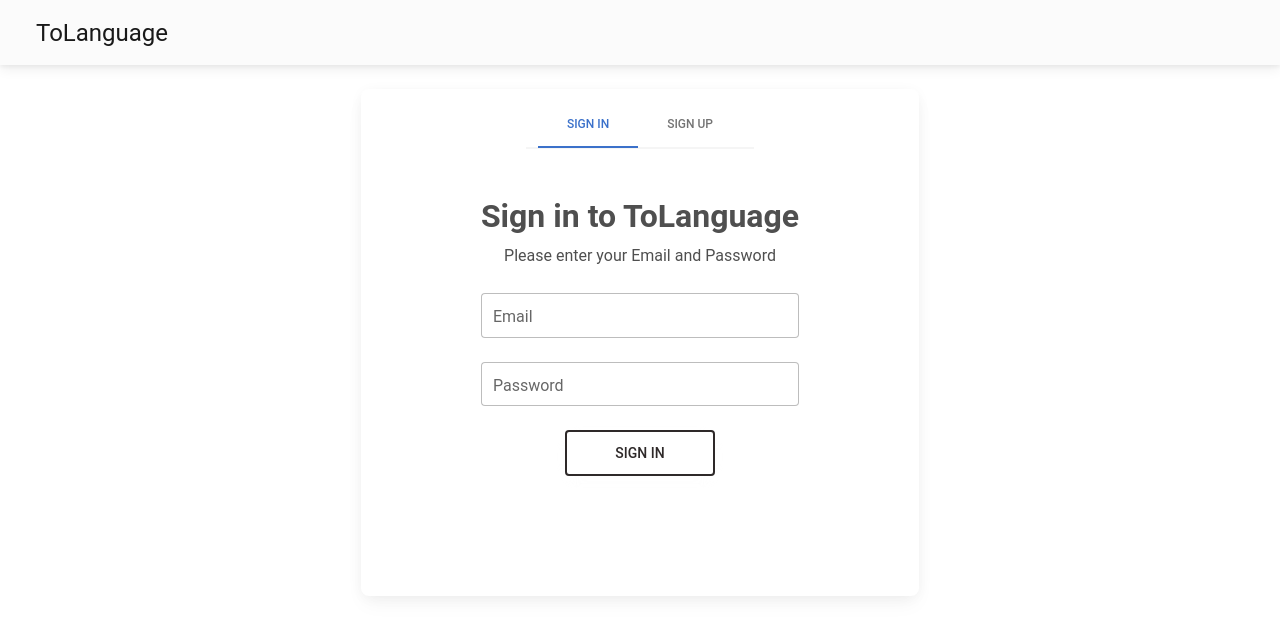
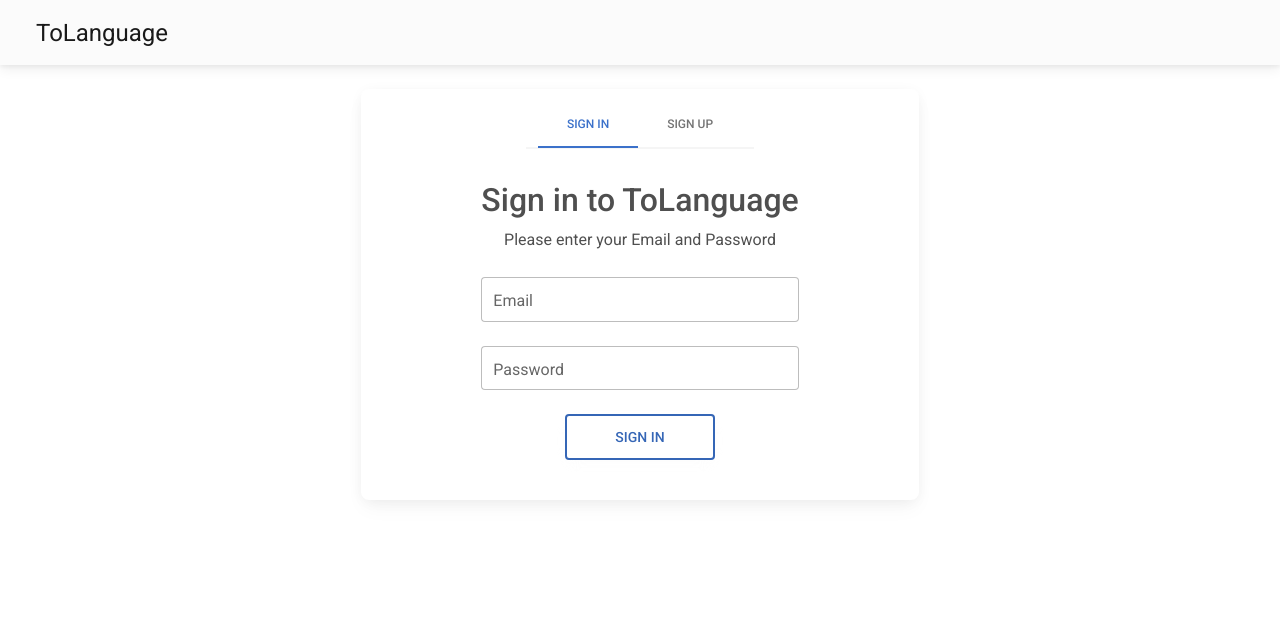
Before and after one commit to tuxoo/to-language-fe, a React (Create React App) app: page / in a window 1280 px wide. Shown: the top 636 px of the page. Built offline with nearby package versions, Linux system fonts and the light colour scheme.

Commit message:
TL: design fixes;

```diff
--- a/package.json
+++ b/package.json
@@ -16,8 +16,10 @@
     "axios": "^0.27.2",
     "connected-react-router": "^6.9.3",
     "mdb-react-ui-kit": "^4.1.0",
+    "moment": "^2.29.4",
     "react": "^18.2.0",
     "react-dom": "^18.2.0",
+    "react-moment": "^1.1.2",
     "react-redux": "^8.0.2",
     "react-router-dom": "^6.3.0",
     "react-scripts": "5.0.1",
--- a/public/index.html
+++ b/public/index.html
@@ -25,7 +25,7 @@
       Learn how to configure a non-root public URL by running `npm run build`.
     -->
     <title>React Redux App</title>
-    <link href="https://use.fontawesome.com/releases/v5.15.1/css/all.css" rel="stylesheet" />
+    <link href="https://fonts.googleapis.com/css?family=Roboto:300,400,500,700&display=swap" rel="stylesheet" />
   </head>
   <body>
     <noscript>You need to enable JavaScript to run this app.</noscript>
--- a/src/component/CourseCard.tsx
+++ b/src/component/CourseCard.tsx
@@ -3,6 +3,7 @@ import {MDBCard, MDBCardBody, MDBCardFooter, MDBCardImage, MDBCardText, MDBCardT
 import {Course} from "../model/course.model";
 import {useAppDispatch, useAppSelector} from "../hook/hooks";
 import {deleteCourse, getCourse} from "../store/slice/course.slice";
+import moment from "moment";
 
 interface CourseProps {
     course: Course
@@ -63,7 +64,9 @@ const CourseCard = ({course}: CourseProps) => {
                 </MDBCardBody>
                 <MDBCardFooter border=''>
                     {/*<MDBBtnGroup size='lg' className=''>*/}
-                    <big>{course.startedAt}</big>
+                    <big>{
+                        moment(course.startedAt).format('D MMMM YYYY')
+                    }</big>
 
                     {/*<MDBBtn*/}
                     {/*    className='px-5'*/}
--- a/src/index.css
+++ /dev/null
@@ -1,18 +0,0 @@
-body {
-    margin: 0;
-    font-family: -apple-system, BlinkMacSystemFont, 'Segoe UI', 'Roboto', 'Oxygen',
-    'Ubuntu', 'Cantarell', 'Fira Sans', 'Droid Sans', 'Helvetica Neue',
-    sans-serif;
-    -webkit-font-smoothing: antialiased;
-    -moz-osx-font-smoothing: grayscale;
-}
-
-code {
-    font-family: source-code-pro, Menlo, Monaco, Consolas, 'Courier New',
-    monospace;
-}
-
-.gradient-app {
-    background: rgb(255,232,161);
-    background: linear-gradient(0deg, rgba(255,232,161,1) 0%, rgba(255,255,255,1) 100%);
-}
--- a/src/page/Courses.tsx
+++ b/src/page/Courses.tsx
@@ -20,10 +20,10 @@ const Courses = () => {
     return (
         <div className="container py-4 px-4 h-100">
             <div className="row d-flex justify-content-center align-items-center h-100">
-                <div className="col-12 col-md-8 col-lg-6 col-xl-6">
+                <div className="col-12 col-md-8 col-lg-12 col-xl-12">
                     <div className="card-body p-4 text-center">
                         <div className="mb-md-5 mt-md-4 pb-5">
-                            <MDBRow className='row-cols-1 row-cols-md-1 g-4'>
+                            <MDBRow className='row-cols-1 row-cols-md-2 g-4'>
                                 {courses.map(course => (<CourseCard course={course} key={course.id}/>))}
                             </MDBRow>
                         </div>
--- a/src/page/Login.tsx
+++ b/src/page/Login.tsx
@@ -76,11 +76,11 @@ const Login = () => {
                     </MDBTabs>
                 </MDBCardHeader>
                 <MDBCardBody>
-                    <div className="mb-md-5 mt-md-4 pb-5">
-                        <h2 className="fw-bold mb-2">
+                    <div className="mb-md-2 mt-md-2 pb-2">
+                        <h2 className="mb-2">
                             {!showRegister ? "Sign in to ToLanguage" : "Sign up to ToLanguage"}
                         </h2>
-                        <p className="text-dark-50 mb-4">
+                        <p className="mb-4">
                             {!showRegister ? "Please enter your Email and Password" : "Please enter user details"}
                         </p>
                         {showRegister && (
@@ -115,7 +115,7 @@ const Login = () => {
                                    handle={handleChange}/>}
                         {!showRegister ? (
                             <MDBBtn
-                                className='lg btn-outline-dark btn-lg px-5'
+                                className='lg btn-outline-primary btn-lg px-5'
                                 color='light'
                                 type='button'
                                 onClick={() => handleLogin()}
@@ -125,7 +125,7 @@ const Login = () => {
                             </MDBBtn>
                         ) : (
                             <MDBBtn
-                                className='lg btn-outline-dark btn-lg px-5'
+                                className='lg btn-outline-primary btn-lg px-5'
                                 color='light'
                                 type='button'
                                 onClick={() => handleRegister()}
@@ -137,102 +137,6 @@ const Login = () => {
                 </MDBCardBody>
             </MDBCard>
         </MDBContainer>
-
-        // <div className="container py-4 h-100">
-        //     <div className="row d-flex justify-content-center align-items-center h-100">
-        //         <div className="col-12 col-md-8 col-lg-6 col-xl-4">
-        //             <div className="card bg-light text-dark">
-        //                 <div className="card-body p-4 text-center">
-        //                     <div className="mb-md-5 mt-md-4 pb-5">
-        //                         <h2 className="fw-bold mb-2">
-        //                             {!showRegister ? "Sign in to ToLanguage" : "Sign up to ToLanguage"}
-        //                         </h2>
-        //                         <p className="text-dark-50 mb-4">
-        //                             {!showRegister ? "Please enter your Email and Password" : "Please enter user details"}
-        //                         </p>
-        //                         {showRegister && (
-        //                             <>
-        //                                 <Input name="firstName"
-        //                                        type="text"
-        //                                        value={firstName}
-        //                                        label="First Name"
-        //                                        handle={handleChange}/>
-        //                                 <Input name="lastName"
-        //                                        type="text"
-        //                                        value={lastName}
-        //                                        label="Last Name"
-        //                                        handle={handleChange}/>
-        //                             </>
-        //                         )}
-        //                         <Input name="email"
-        //                                type="email"
-        //                                value={email}
-        //                                label="Email"
-        //                                handle={handleChange}/>
-        //                         <Input name="password"
-        //                                type="password"
-        //                                value={password}
-        //                                label="Password"
-        //                                handle={handleChange}/>
-        //                         {showRegister &&
-        //                             <Input name="confirmPassword"
-        //                                    type="password"
-        //                                    value={confirmPassword}
-        //                                    label="Confirm Password"
-        //                                    handle={handleChange}/>}
-        //                         {!showRegister ? (
-        //                             <MDBBtn
-        //                                 className='lg btn-outline-dark btn-lg px-5'
-        //                                 color='light'
-        //                                 type='button'
-        //                                 onClick={() => handleLogin()}
-        //                                 active
-        //                             >
-        //                                 Sign in
-        //                             </MDBBtn>
-        //                         ) : (
-        //                             <MDBBtn
-        //                                 className='lg btn-outline-dark btn-lg px-5'
-        //                                 color='light'
-        //                                 type='button'
-        //                                 onClick={() => handleRegister()}
-        //                             >
-        //                                 Register
-        //                             </MDBBtn>
-        //                         )}
-        //                     </div>
-        //                     <div>
-        //                         <h5 className="mb-0">
-        //                             {!showRegister ? (
-        //                                 <>
-        //                                     Don't have an account?
-        //                                     <p
-        //                                         className="text-dark-50 fw-bold"
-        //                                         style={{cursor: "pointer"}}
-        //                                         onClick={() => setShowRegister(true)}
-        //                                     >
-        //                                         Sign Up
-        //                                     </p>
-        //                                 </>
-        //                             ) : (
-        //                                 <>
-        //                                     Already have an account?
-        //                                     <p
-        //                                         className="text-dark-50 fw-bold"
-        //                                         style={{cursor: "pointer"}}
-        //                                         onClick={() => setShowRegister(false)}
-        //                                     >
-        //                                         Sign In
-        //                                     </p>
-        //                                 </>
-        //                             )}
-        //                         </h5>
-        //                     </div>
-        //                 </div>
-        //             </div>
-        //         </div>
-        //     </div>
-        // </div>
     )
 }
 
```
Also changed, not shown: 1 other file (tests, documents, lock files or other folders).
